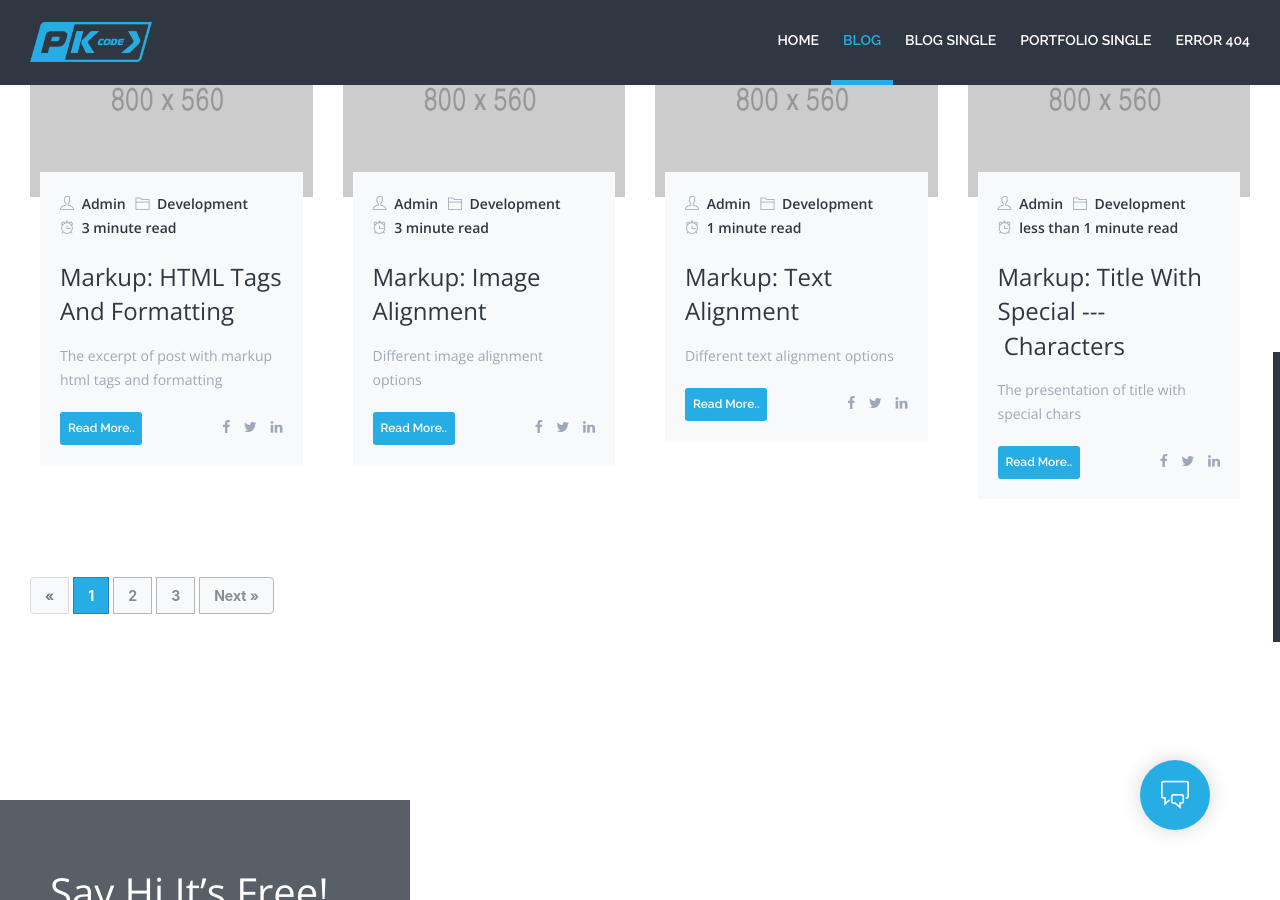
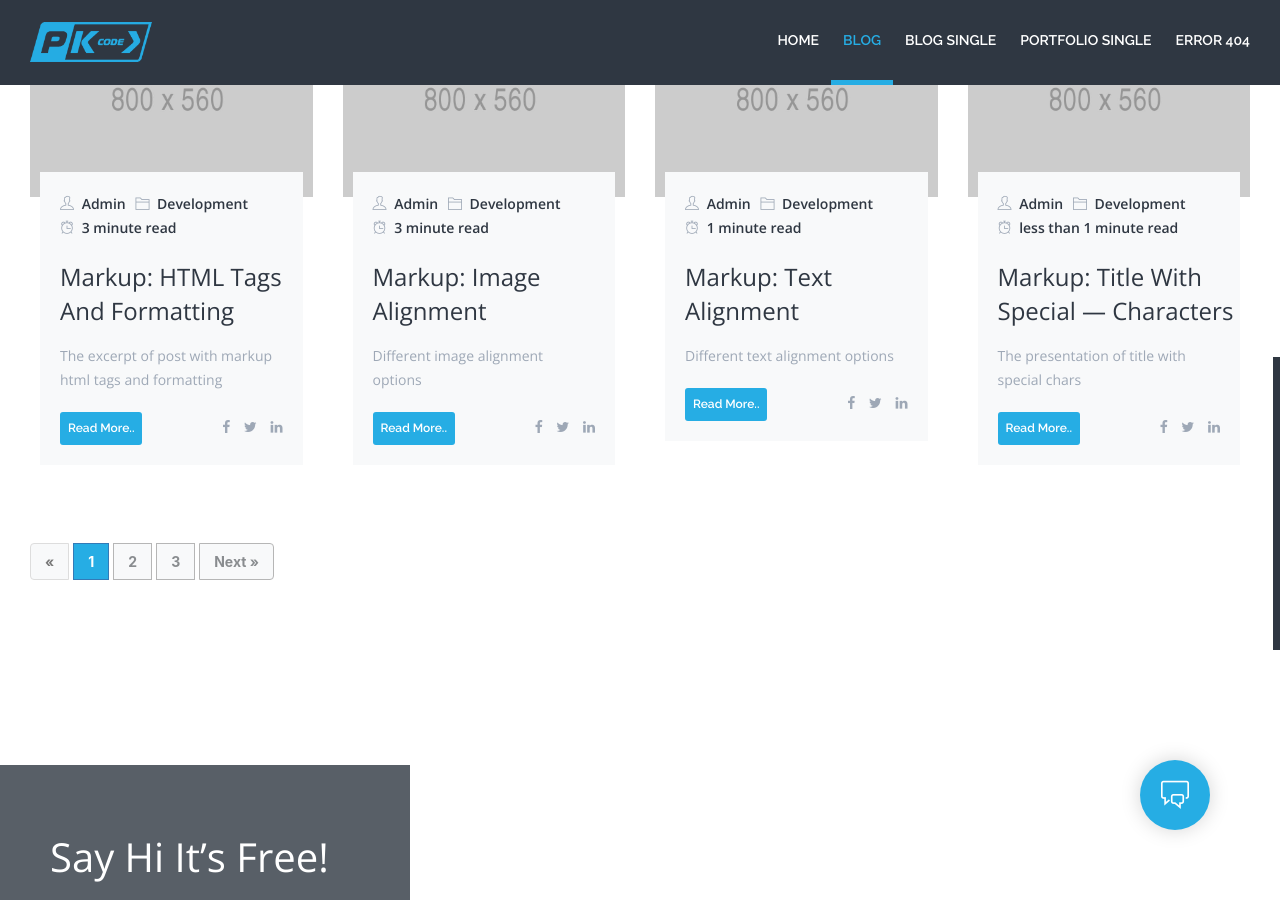
Before and after one commit to bitroniq/bitroniq.github.io, a Jekyll site: the page built from blog/index.html, in a window 1280 px wide and 900 px high, scrolled down 1095 px. Built offline with Jekyll 4.4.1, drawn with Linux system fonts in a browser that asks for light colours; the list of posts is cut into pages by our own code.

Commit message:
Updated of blog page to markdownify title.

```diff
--- a/blog/index.html
+++ b/blog/index.html
@@ -25,8 +25,13 @@ title: "Blog Dashboard"
             {% if post.read_time %}<p><span class="ti-alarm-clock"></span>{% include read-time.html %}</p>{% endif %}
           </div>
           <div class="blog-content">
-            <a href="{{ post.url }}">{{ post.title }}</a>
-            <p>{{ post.excerpt }}</p>
+                {% if post.id %}
+                  {% assign title = post.title | markdownify | remove: "<p>" | remove: "</p>" %}
+                {% else %}
+                  {% assign title = post.title %}
+                {% endif %}
+                <a href="{{ post.url }}">{{ title }}</a>
+            {% if post.excerpt %}<p>{{ post.excerpt | markdownify | strip_html | truncate: 160 }}</p>{% endif %}
             <div class="blog-bottom clearfix">
               <div class="button-small">
                 <a href="{{ post.url }}">Read More..</a>
```
Also changed, not shown: other parts of blog/index.html (+1 -1 lines).
